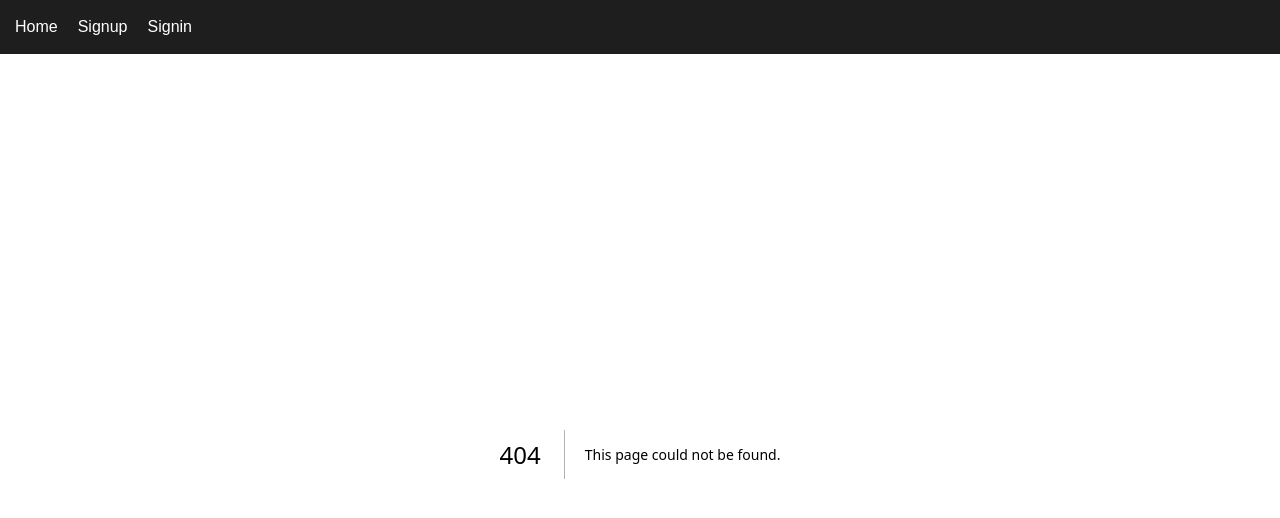
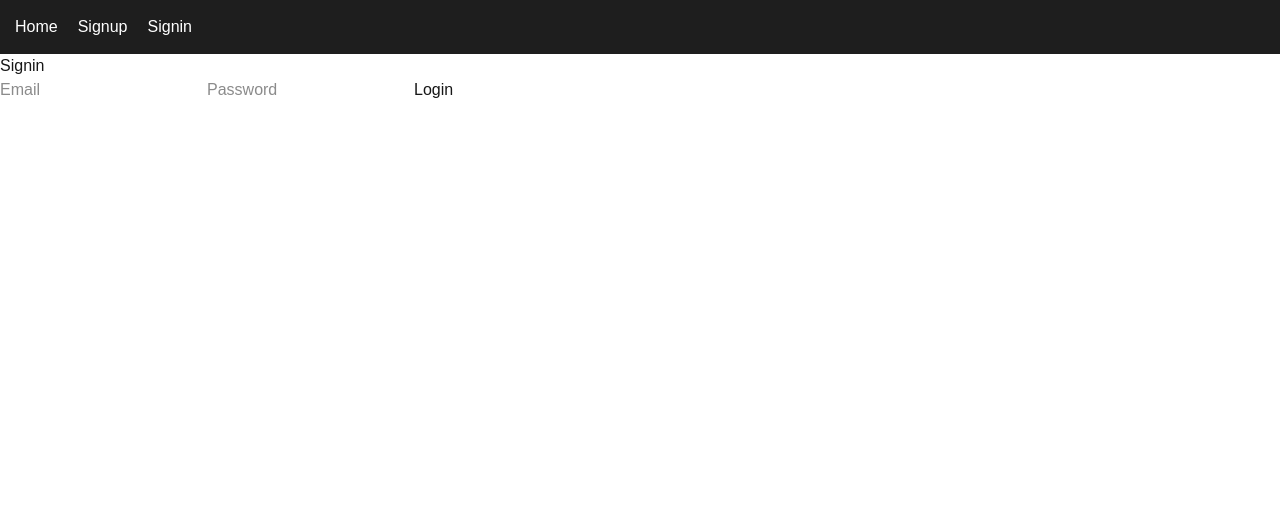
Before and after one commit to AbhayMishra1371/recigest, a Next.js app: page /auth/signin in a window 1280 px wide. Before the commit this address had no page. Shown: the top 518 px of the page. Built offline with nearby package versions, Linux system fonts and the light colour scheme.

Commit message:
feat: implement Signin component for user authentication

```diff
--- /dev/null
+++ b/src/app/auth/signin/page.tsx
@@ -0,0 +1,26 @@
+"use client";
+import { useState } from "react";
+
+export default function Signin() {
+  const [form, setForm] = useState({ email: "", password: "" });
+
+  async function handleSubmit(e: any) {
+    e.preventDefault();
+    const res = await fetch("/api/auth/signin", {
+      method: "POST",
+      body: JSON.stringify(form),
+    });
+    const data = await res.json();
+    alert(data.message);
+    if (data.success) window.location.href = "/dashboard";
+  }
+
+  return (
+    <form onSubmit={handleSubmit}>
+      <h2>Signin</h2>
+      <input type="email" placeholder="Email" onChange={(e) => setForm({ ...form, email: e.target.value })} />
+      <input type="password" placeholder="Password" onChange={(e) => setForm({ ...form, password: e.target.value })} />
+      <button type="submit">Login</button>
+    </form>
+  );
+}
```
